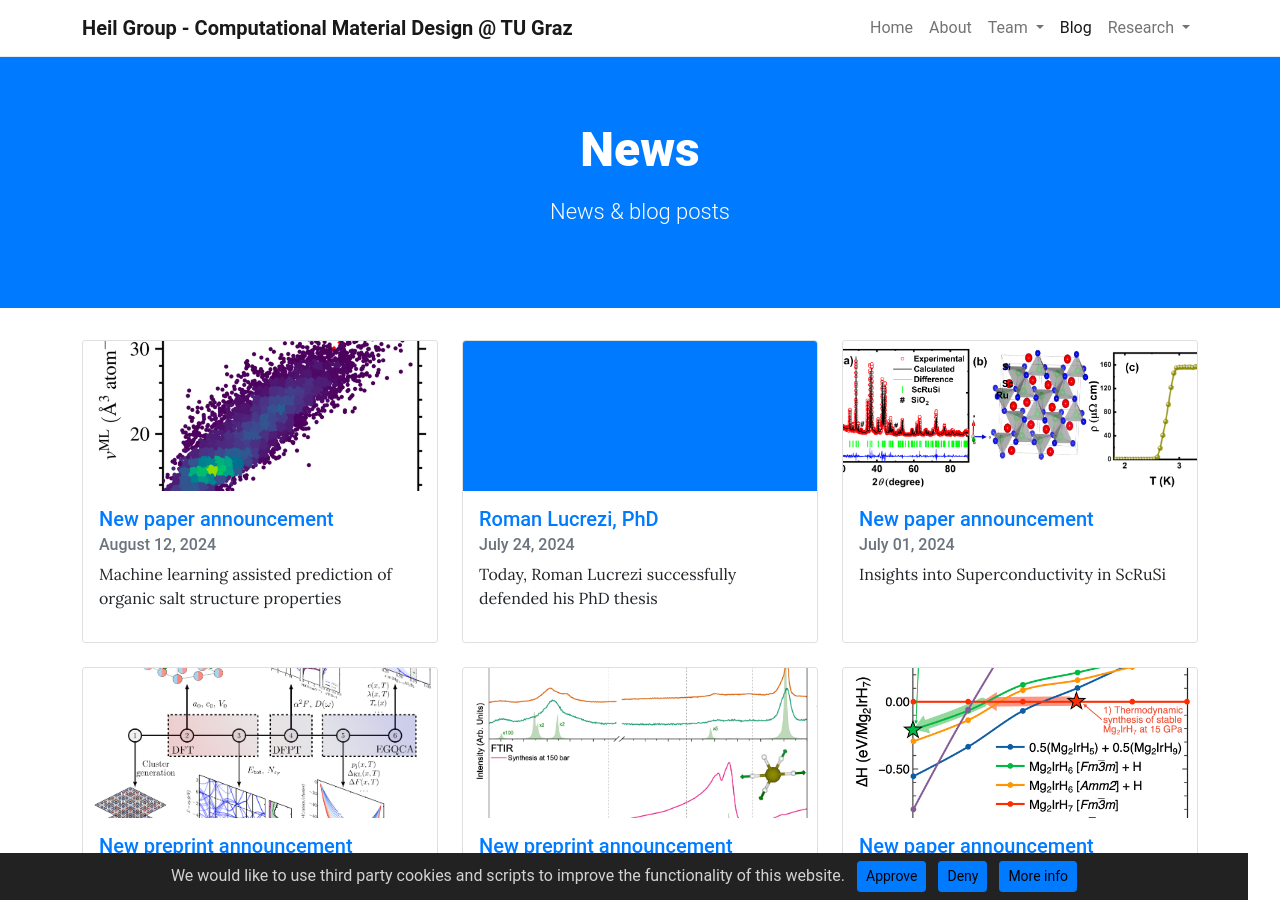
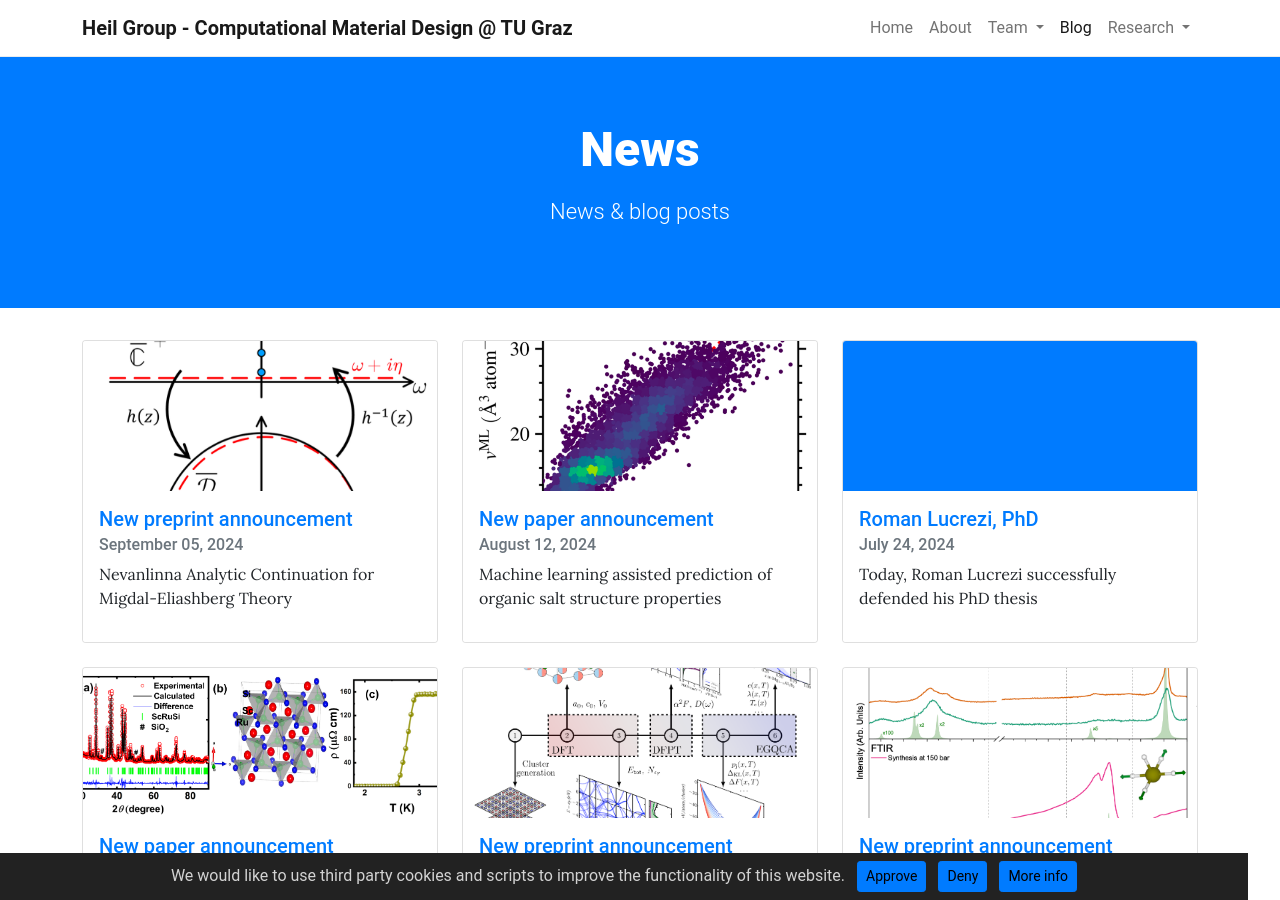
Before and after one commit to cheil/cheil.github.io, a Jekyll site: the page built from pages/archive.md, in a window 1280 px wide and 900 px high. Built offline with Jekyll 4.4.1, drawn with Linux system fonts in a browser that asks for light colours; some of the changed lines change nothing that is shown.

Commit message:
added NAC preprint

```diff
--- /dev/null
+++ b/_posts/2024-09-05-new-preprint_NAC.md
@@ -0,0 +1,22 @@
+---
+title: New preprint announcement
+description: Nevanlinna Analytic Continuation for Migdal-Eliashberg Theory
+background:
+  img: "../../../assets/theme/images/NAC_preprint.png"
+  by: Tim Strobel
+author: Christoph Heil
+# tags: []
+comments: true
+---
+
+We are excited to announce the submission of our latest preprint to arXiv, titled [Nevanlinna Analytic Continuation for Migdal-Eliashberg Theory](https://arxiv.org/abs/2409.02737). In this work, we introduce a novel method that overcomes the current challenges in obtaining real-frequency properties from Migdal-Eliashberg (ME) theory for superconductivity.
+
+ME theory is central to understanding superconductors, but translating the results from the theory’s native imaginary frequency space to experimentally relevant real frequency space has always been a complex process. Traditional approaches involve decomposing the ME Green's function into components that lose the causal structure of Green’s functions, making analytic continuation — an essential step — difficult or unreliable.
+
+Our new approach retains the causal properties of Green’s functions, allowing the application of analytic continuation techniques, such as Nevanlinna, that were previously impractical for this problem. We demonstrate the accuracy and effectiveness of our method through applications to superconductors like MgB2 and LaBeH8, achieving real-frequency results that can be directly compared with experimental data.
+
+This advancement opens new avenues for studying superconductivity and could significantly impact the interpretation of experimental measurements in this field. We look forward to sharing more details and receiving feedback from the scientific community!
+
+Check out the preprint [arXiv:2409.02737](https://arxiv.org/abs/2409.02737).
+
+<img src="../../../assets/theme/images/NAC_preprint.png" width="1000"/>
--- a/pages/research/publications.md
+++ b/pages/research/publications.md
@@ -16,6 +16,10 @@ Information on our published work can also be obtained via
 *   [Pure](https://graz.pure.elsevier.com/en/persons/christoph-heil)
 
 ## Publications in chronological order (newest first)
+
+- *Nevanlinna Analytic Continuation for Migdal-Eliashberg Theory*\
+D. M. Khodachenko, R. Lucrezi, P. N. Ferreira, M. Aichhorn, and **C. Heil**\
+[**arXiv:2409.02737 cond-mat**](https://arxiv.org/abs/2409.02737)
 
 - *Ab initio modeling of superconducting alloys*\
 P. N. Ferreira, R. Lucrezi, I. Guilhon, M. Marques, L. K. Teles, **C. Heil**, and L. T. F. Eleno\
```
Also changed, not shown: assets/theme/images/NAC_preprint.png (added).
